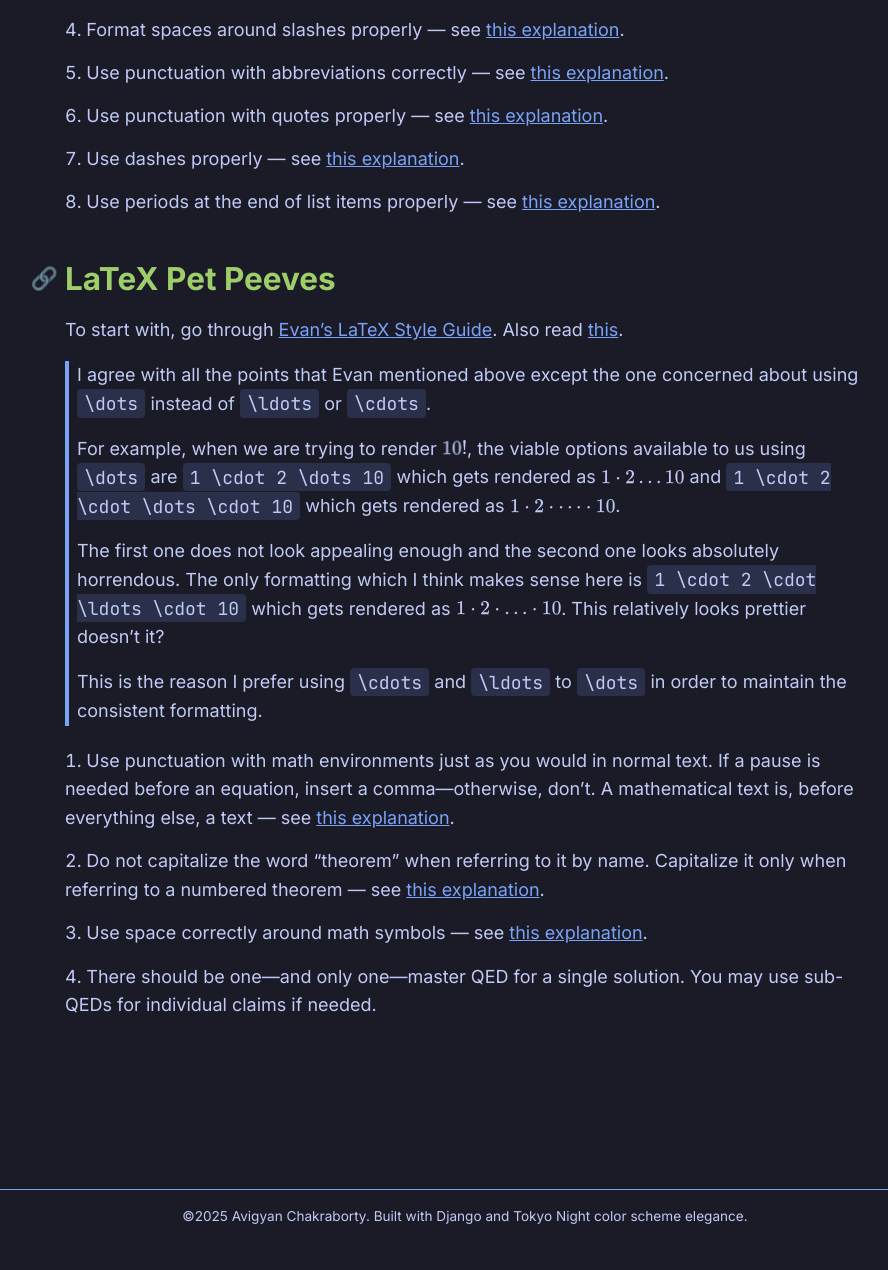
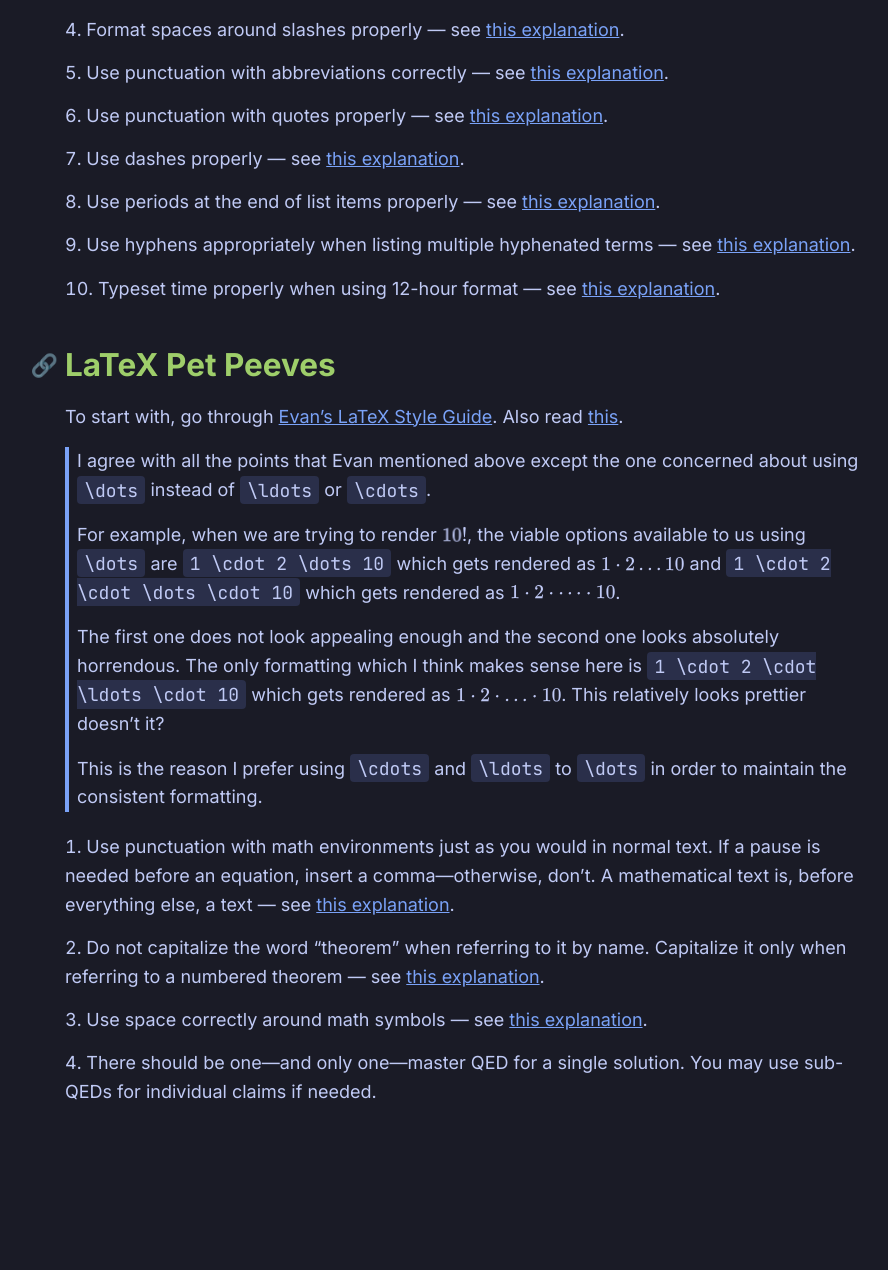
Before and after one commit to Bubu-Droid/website, a Django app: page /pet-peeves/ in a window 1280 px wide. Shown: the part 787-2057 px from the top of the page, without its empty margins (175-1063 px from the left). Before the commit the page ends 2011 px from the top, so only its background shows below. Run offline with Django 5.2, Linux system fonts and the light colour scheme.

Commit message:
Add more grammatical pet peeves

```diff
--- a/main/templates/main/pet_peeves.html
+++ b/main/templates/main/pet_peeves.html
@@ -100,6 +100,21 @@ that bother me more than they should.{% endblock %}
         target="_blank"
         >this explanation</a>.
     </li>
+    <li>
+      Use hyphens appropriately when listing multiple
+        hyphenated terms — see
+      <a
+        href="https://english.stackexchange.com/a/113433/481251"
+        target="_blank"
+        >this explanation</a>.
+    </li>
+    <li>
+      Typeset time properly when using 12-hour format — see
+      <a
+        href="https://www.chicagomanualofstyle.org/qanda/data/faq/topics/Numbers/faq0029.html"
+        target="_blank"
+        >this explanation</a>.
+    </li>
   </ol>
 </section>
 
```
